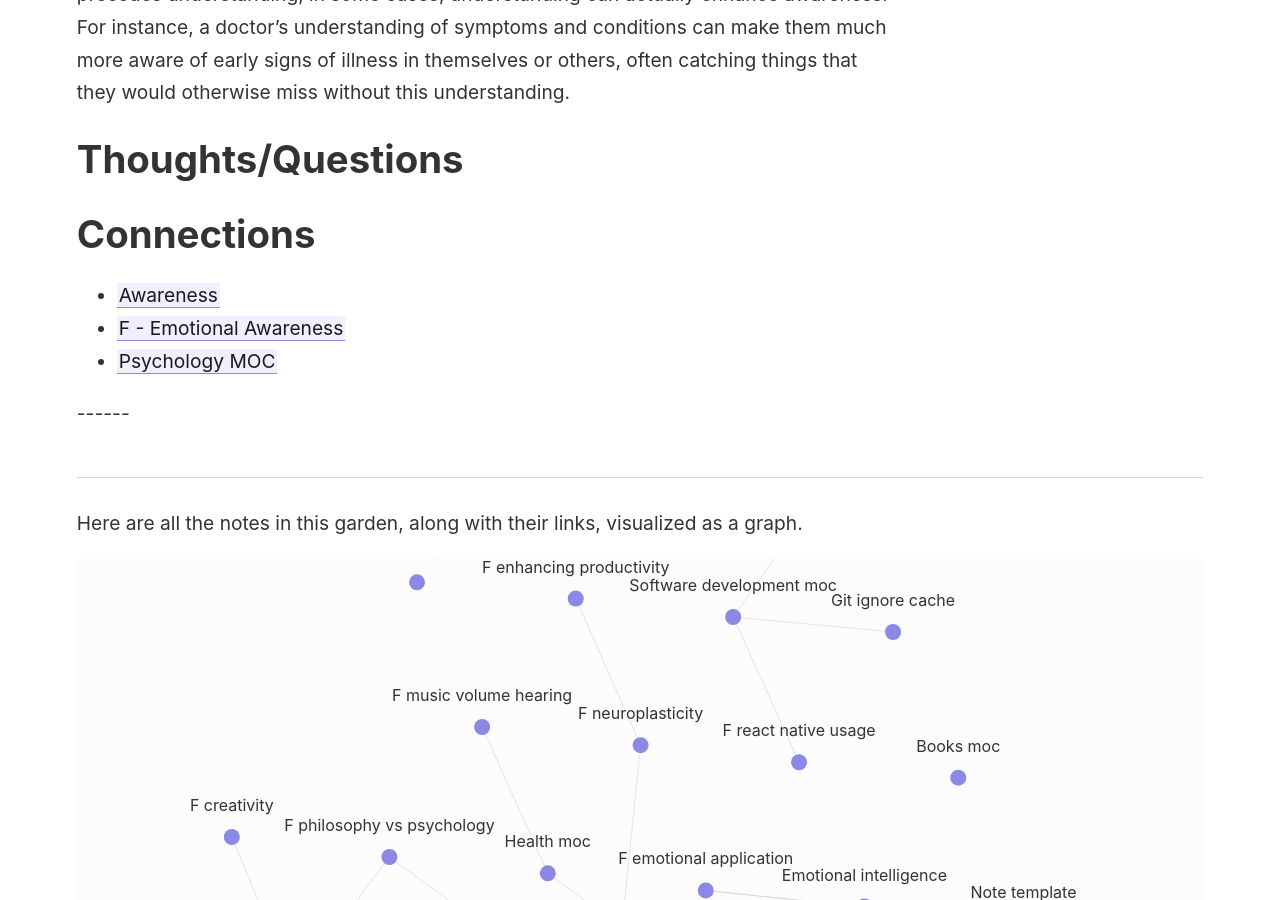
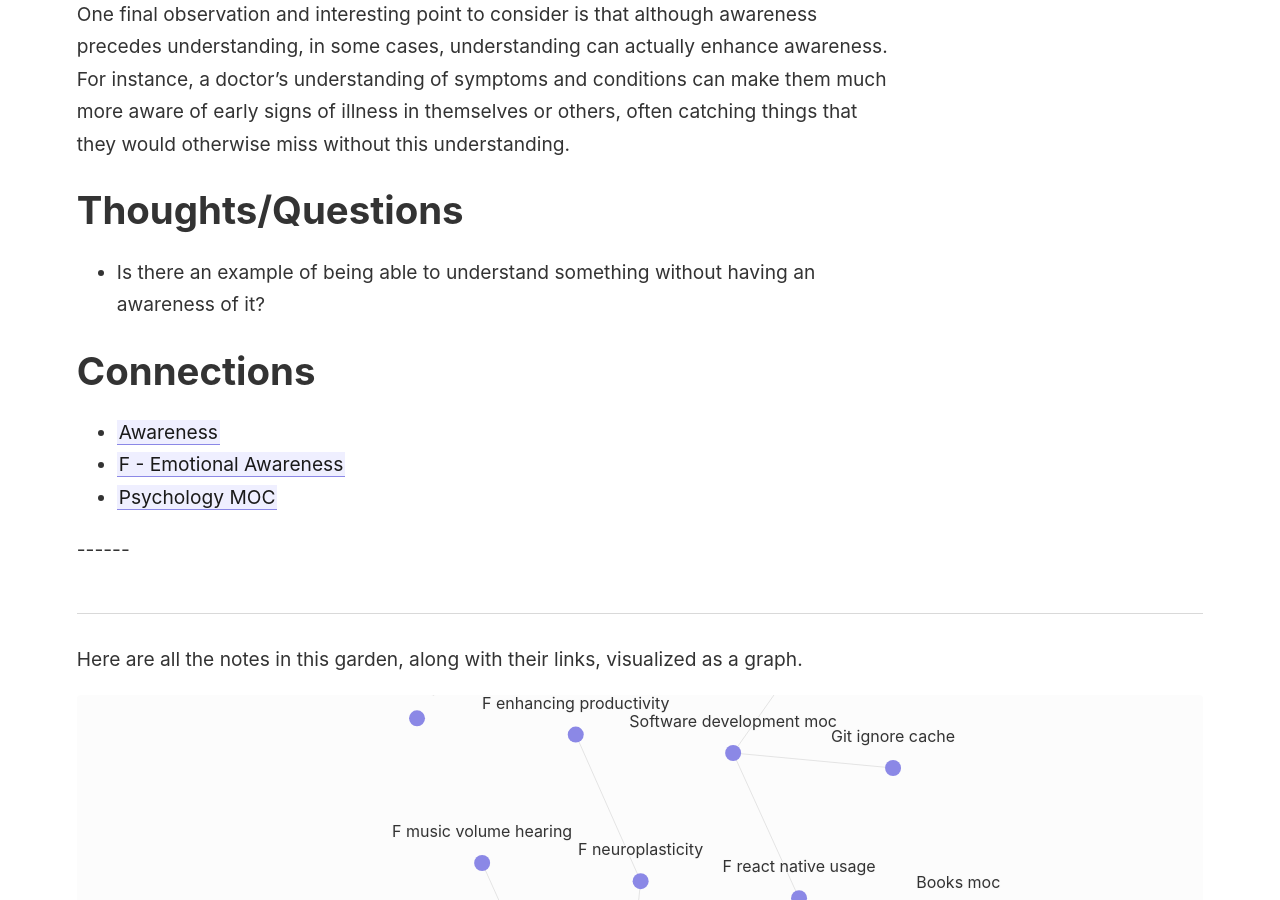
Before and after one commit to TM2611/digital-garden, a Jekyll site: the page built from _notes/002 Permanent Notes/Awareness vs Understanding.md, in a window 1280 px wide and 900 px high, scrolled down 1337 px. Built offline with Jekyll 4.4.1, drawn with Linux system fonts in a browser that asks for light colours; some of the changed text lies outside the part shown.

Commit message:
TEND - Awareness vs Understanding

```diff
--- a/_notes/002 Permanent Notes/Awareness vs Understanding.md
+++ b/_notes/002 Permanent Notes/Awareness vs Understanding.md
@@ -3,6 +3,8 @@
 
 Created: Friday 25th August 2023 00:29:40
 # Topic/Concept/Idea
+
+Awareness serves as the initial step in the process of understanding.
 
 Consider the two following situations:
 
@@ -19,6 +21,7 @@
 
 # Thoughts/Questions
 
+- Is there an example of being able to understand something without having an awareness of it?
 
 # Connections
 
```
